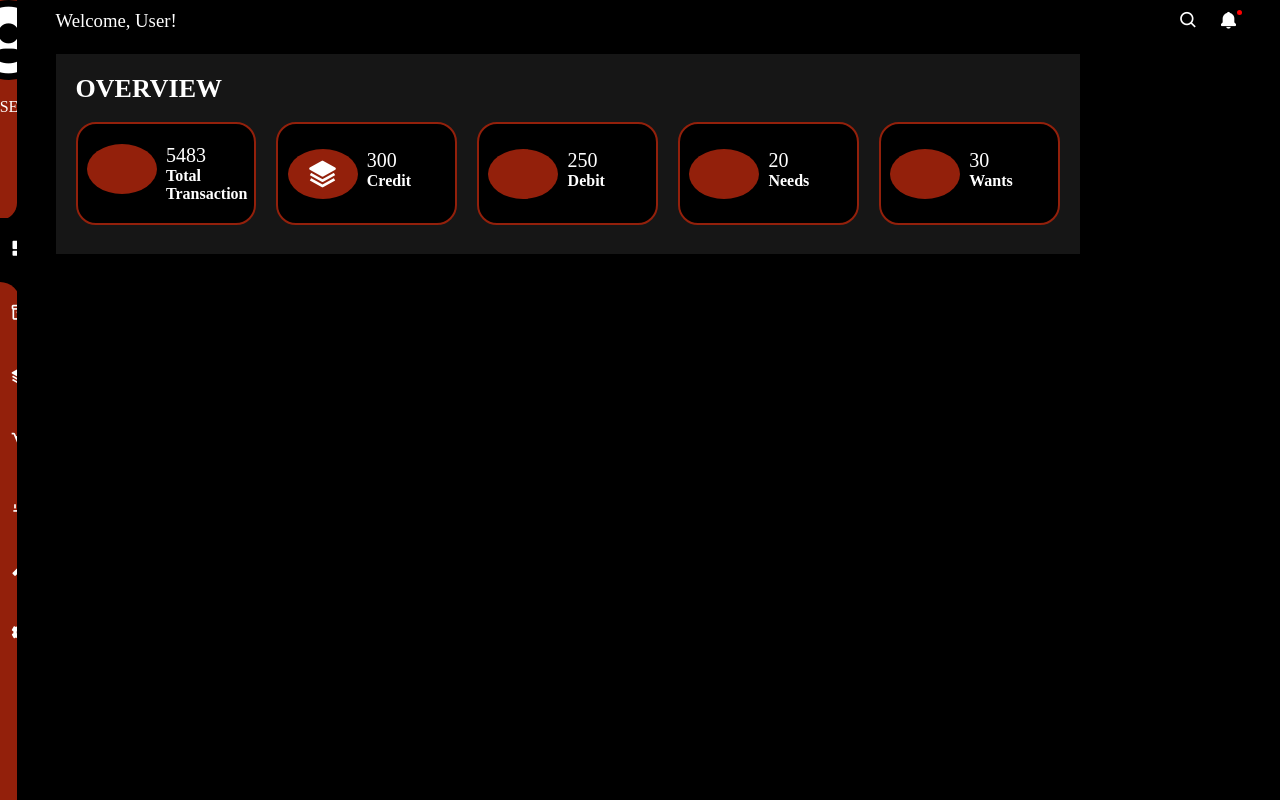
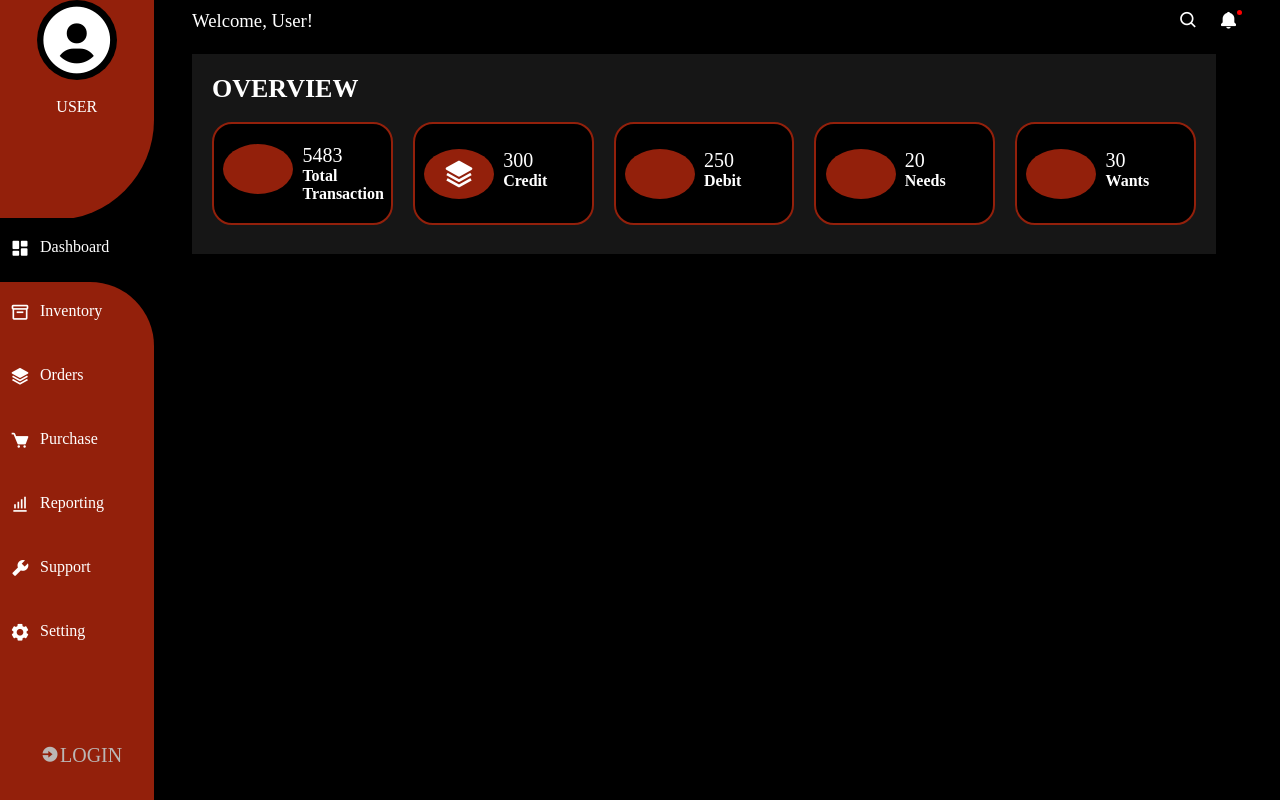
Before and after one commit to Lovethrech/personal-finance-manager, a Vue app: page / in a window 1280 px wide. Built offline with nearby package versions, Linux system fonts and the light colour scheme.

Commit message:
...working on the landing0-page-overview container.

```diff
--- a/src/components/landing-page/LandingPageMainCtn.vue
+++ b/src/components/landing-page/LandingPageMainCtn.vue
@@ -14,7 +14,7 @@ import LandingPageOverviewMainCtn from "@/components/landing-page/LandingPageOve
     flex-direction: row;
 }
 main{
-    width:880%;
+    width:88%;
 }
 </style>
 
--- a/src/components/side-nav/SideNavMainCtn.vue
+++ b/src/components/side-nav/SideNavMainCtn.vue
@@ -11,7 +11,7 @@ const {dashboardActive, inventoryActive, orderActive, purchaseActive, reportingA
 
 <style scoped>
 .side-nav-main-ctn-main-ctn{
-    width:12vw;
+    width:12%;
     height:100vh;
     overflow-y:hidden;
     display:flex;
```
